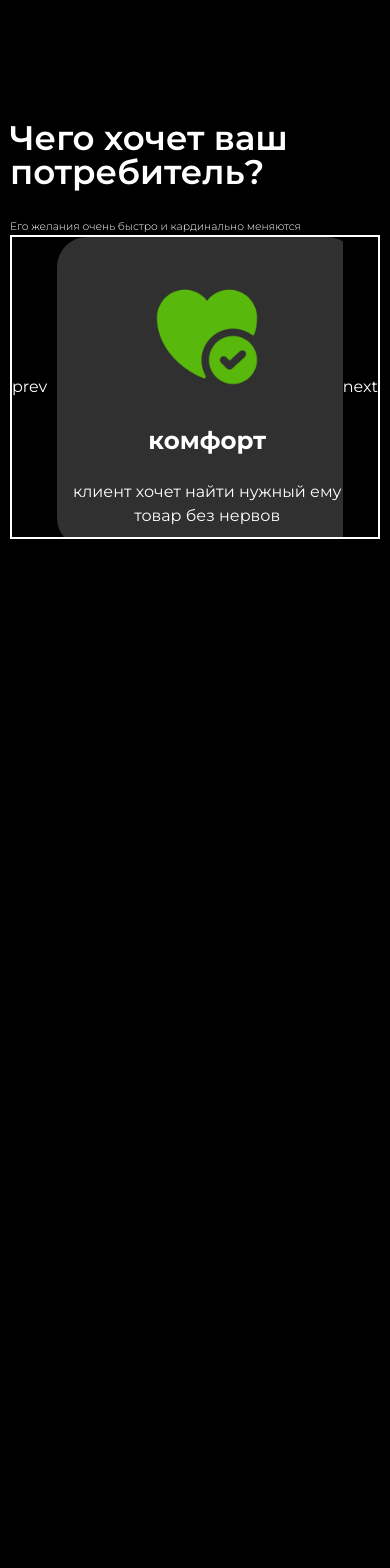
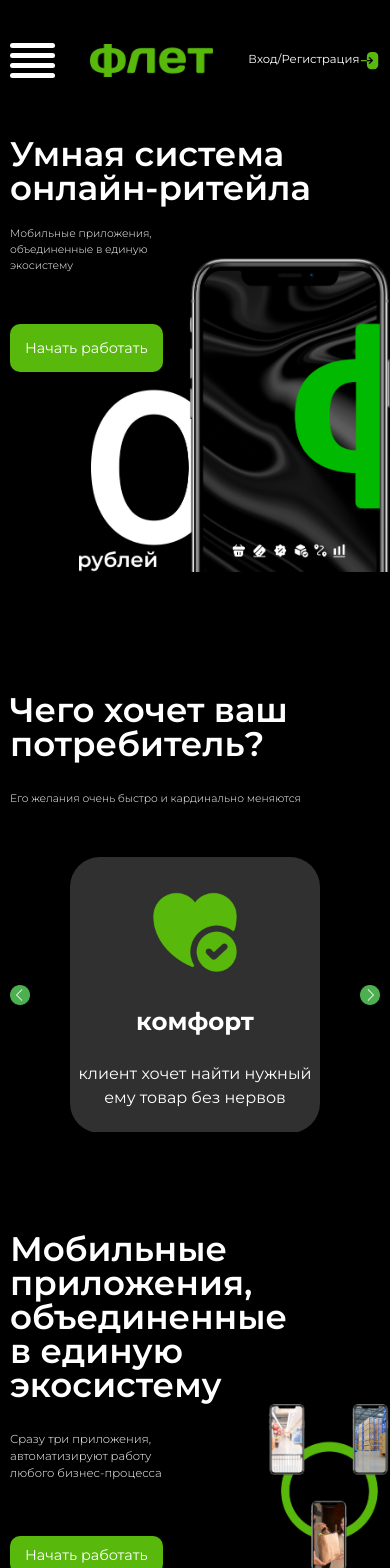
Before and after one commit to DanilGrebnev/new_flet, a React (Create React App) app: page / in a window 390 px wide. Shown: the top 1568 px of the page. Before the commit the page ends 844 px from the top, so only its background shows below. Built offline with nearby package versions, Linux system fonts and the light colour scheme.

Commit message:
переделан слайдер

```diff
--- a/public/style.css
+++ b/public/style.css
@@ -81,9 +81,33 @@ h1 {
     }
 }
 
+@media screen and (max-width:350px) {
+    .BtnGreen {
+        font-size: 12px !important;
+        padding: 8px !important;
+    }
+}
+
 @media (max-width:390px) {
     .container {
         padding: 0 10px;
+    }
+
+    .slider_wrapper {
+        width: 270px !important;
+        height: 275px !important;
+    }
+
+    .card {
+        width: 250px !important;
+        height: 276px !important;
+        justify-content: space-evenly;
+    }
+
+    .card h4,
+    .card img,
+    .card p {
+        margin: 0 !important;
     }
 }
 
--- a/src/App.js
+++ b/src/App.js
@@ -16,10 +16,10 @@ import Footer from './components/pages/14_footer/footer';
 const App = _ => {
   return (
     <>
-      {/* <Header /> */}
-      {/* <System /> */}
+      <Header />
+      <System />
       <Wish />
-      {/* <AllApps /> */}
+      <AllApps />
       {/* <Flet /> */}
       {/* <Starts /> */}
       {/* <Ecosystem /> */}
--- a/src/components/elements/slider/slider.css
+++ b/src/components/elements/slider/slider.css
@@ -1,6 +1,6 @@
 .slider {
     color: white;
-    border: 2px solid white;
+    /* border: 2px solid white; */
     display: flex;
     align-items: center;
     justify-content: space-between;
@@ -9,7 +9,7 @@
 .slider_wrapper {
     overflow: hidden;
     width: 320px;
-    height: 300px;
+    height: 320px;
     position: relative;
 
 }
@@ -19,6 +19,21 @@
     display: flex;
     transition: 1s;
 }
-.slider_line >div{
+
+.slider_line>div {
     padding: 0 10px;
 }
+
+.slider .prev img,
+.slider .next img {
+    width: 20px;
+}
+
+.slider .prev,
+.slider .next {
+    display: flex;
+}
+
+.slider .next img {
+    transform: rotate(180deg);
+}
--- a/src/components/elements/slider/slider.js
+++ b/src/components/elements/slider/slider.js
@@ -1,44 +1,65 @@
 import './slider.css'
 import { observer } from 'mobx-react-lite'
-import { useState } from 'react'
+import store from './store'
+import { useEffect, useRef, useState } from 'react'
+import arrow from '../../img/slider/arrow.png'
 
-const Slider = ({ element, amount }) => {
-    const [transform, setTransform] = useState(0)
-    const [count, setCount] = useState(1)
+const Slider = observer(({ card, amount }) => {
+    //Процент смещения
+    const [translateX, setTranslateX] = useState(0)
+    //Счётчик перелистнутых слайдов
+    const [count, setCount] = useState(0)
 
-    const n = 100 / amount
+    //Подсчитывает процент, на который должно произойти смещение
+    const step = _ => 100 / amount
 
     const next = _ => {
         setCount(p => p + 1)
-        setTransform(prev => prev - n)
-        if (count > amount) {
-            setTransform(prev => prev = 0)
-            count = 0
+        if (count === amount) {
+            setCount(0)
+            return setTranslateX(prev => prev = 0)
         }
-        console.clear()
-        console.log("count: " + count)
-        // console.log(amount)
+        setTranslateX(prev => prev -= step())
+
+        console.log(count)
     }
 
     const prev = _ => {
-        setCount(p => p -= 1)
-        console.log(count)
+        setCount(p => p - 1)
+        if (count === -1) {
+            count = (amount - 1)
+            return translateX = -66
+        }
+        setTranslateX(prev => prev += step())
+    }
 
-        setTransform(prev => prev + n)
-    }
+    // // amount - количество слайдов
+    // const { next, prev, translateX, getCounertSlides } = store
+
+    // const wrapper = useRef(0)
+
+    // useEffect(() => {
+    //     getCounertSlides(amount)
+    // }, [])
 
     return (
         <section className="slider">
-            <div className="prev" onClick={prev}>prev</div>
+            <div className="prev" onClick={prev}>
+                <img src={arrow} />
+            </div>
             <div className="slider_wrapper">
-                <div style={{ transform: `translateX(${transform}%)` }} className="slider_line">
-                    {element}
+                <div
+                    className="slider_line"
+                    style={{ transform: `translateX(${translateX}%)` }} >
+                    {card}
                 </div>
             </div>
-            <div className="next" onClick={next}>next</div>
-        </section>
+            <div className="next" onClick={_ => next(amount)}>
+                <img src={arrow} />
+            </div>
+        </section >
     )
 
-}
+})
 
 export default Slider
--- a/src/components/elements/slider/store.js
+++ b/src/components/elements/slider/store.js
@@ -1,12 +1,51 @@
 import { makeAutoObservable } from "mobx";
 
-class SLider {
+class Slider {
     constructor() {
         makeAutoObservable(this)
     }
 
+    //Процент смещения
+    translateX = 0
 
+    //Количество слайдеров
+    amount = 0
 
+    //Счётчик перелистнутых слайдов
+    count = 0
+
+    //Устанавливает количество слайдов
+    getCounertSlides = n => this.amount = n
+
+    //Получение размера карты
+    getCardSize = el => {
+        console.clear()
+        console.log("offsetWIdth: " + el.current.offsetWidth)
+        console.log(el.current)
+    }
+
+    //Подсчитывает процент, на который должно произойти смещение
+    step = _ => 100 / this.amount
+
+    next = _ => {
+        this.count++
+        if (this.count === this.amount) {
+            this.count = 0
+            return this.translateX = 0
+        }
+
+        this.translateX -= this.step()
+    }
+
+    prev = _ => {
+        this.count--
+        if (this.count === -1) {
+            this.count = (this.amount - 1)
+            return this.translateX = -66
+        }
+
+        this.translateX += this.step()
+    }
 }
 
-export default new SLider()
+export default new Slider()
--- a/src/components/pages/2_system/system.css
+++ b/src/components/pages/2_system/system.css
@@ -19,7 +19,7 @@
     max-width: 550px;
 }
 
-#system>div {
+#system>img {
     position: absolute;
     right: 0;
     top: 0;
@@ -27,8 +27,8 @@
     width: var(--s_img-adaptive);
     height: var(--s_img-adaptive);
     z-index: -1;
-    background-size: contain;
-    background-repeat: no-repeat;
+    object-fit: contain;
+    object-position: right;
 }
 
 @media (max-width:960px) {
@@ -40,7 +40,8 @@
         margin-bottom: 200px;
     }
 
-    #system>div {
+    #system>img {
+
         top: auto;
         bottom: 0;
     }
@@ -54,15 +55,16 @@
     #system .BtnGreen {
         padding: 15px;
     }
-
-    /* #system .BtnGreen {
-        margin-bottom: 280px;
-    } */
-
 }
 
 @media (max-width:390px) {
-    #system .BtnGreen {
+    /* #system .BtnGreen {
         padding: 10px;
+    } */
+}
+
+@media (max-width:360px) {
+    #system>img {
+        height: 300px;
     }
 }
--- a/src/components/pages/2_system/system.js
+++ b/src/components/pages/2_system/system.js
@@ -19,7 +19,7 @@ const System = _ => {
                 единую экосистему
             </p>
             <BtnGreen />
-            <div style={style} />
+            <img src={phone} />
         </section>
     )
 }
--- a/src/components/pages/3_wish/wish.css
+++ b/src/components/pages/3_wish/wish.css
@@ -31,8 +31,6 @@
     margin-top: 30px;
     max-width: 380px;
 }
-
-/* font-size: calc(24px + 16 * ((100vw - 320px) / (1280 - 320))); */
 
 #wish .card {
     width: calc(278px + (344 - 278) * ((100vw - 320px) / (1920 - 320)));
@@ -86,10 +84,12 @@
     }
 
     #wish .card {
+        width: auto;
         transform: none;
         margin: 0;
         position: static;
         left: 0;
+        height: 100%;
     }
 
     #wish .card p {
@@ -98,9 +98,11 @@
 
     #wish #card-wrapper {
         margin-top: 50px;
-        width: 100%;
-        display: flex;
-        justify-content: space-between;
+        max-width: 100%;
+        display: grid;
+        grid-template-columns: repeat(auto-fit, minmax(200px, 1fr));
+        grid-template-rows: auto;
+        gap: 20px;
     }
 }
 
@@ -115,11 +117,13 @@
         display: none;
     }
 
-    #wish .card{
+    #wish .card {
         width: 300px;
     }
 
     #wish .slider {
+        margin-top: 50px;
         display: flex;
     }
+
 }
--- a/src/components/pages/3_wish/wish.js
+++ b/src/components/pages/3_wish/wish.js
@@ -18,8 +18,6 @@ const Wish = _ => {
         </div>
     })
 
-
-
     return (
         <section id="wish" className='container'>
             <h1 className='font_80'>
@@ -33,7 +31,7 @@ const Wish = _ => {
             <div id="card-wrapper">
                 {cards}
             </div>
-            <Slider element={cards} amount={content.length} />
+            <Slider card={cards} amount={content.length} />
         </section>
     )
 }
--- a/src/components/pages/4_all-apps/all-apps.css
+++ b/src/components/pages/4_all-apps/all-apps.css
@@ -16,15 +16,74 @@
     margin-top: 53px;
 }
 
-#all-apps div {
-    background-size: contain;
-    background-repeat: no-repeat;
-    position: absolute;
-    max-width: 565px;
-    width: 100%;
-    height: 780px;
+#all-apps img {
     top: 50%;
     right: 0;
+    z-index: -1;
+    height: 780px;
+    max-width: 565px;
+    position: absolute;
+    object-fit: contain;
     transform: translateY(-50%);
-    z-index: -1;
 }
+
+@media screen and (max-width:1050px) {
+    #all-apps {
+        margin-top: 200px;
+    }
+
+    #all-apps img {
+        height: 500px;
+    }
+}
+
+@media screen and (max-width:860px) {
+    #all-apps {
+        margin-top: 100px;
+    }
+
+    #all-apps h1,
+    #all-apps p {
+        max-width: 50%;
+    }
+
+    #all-apps img {
+        height: 400px;
+    }
+}
+
+@media screen and (max-width:650px) {
+    #all-apps img {
+        height: 300px;
+        top: auto;
+        transform: none;
+        bottom: 0;
+    }
+}
+
+@media screen and (max-width:550px) {
+    #all-apps h1 {
+        max-width: 60%;
+    }
+
+    #all-apps img {
+        height: 250px;
+    }
+
+    #all-apps button {
+        padding: 10px 15px;
+    }
+}
+
+@media screen and (max-width:430px) {
+    #all-apps img {
+        height: 200px;
+    }
+
+}
+
+@media screen and (max-width:460px) {
+    #all-apps img {
+        height: 170px;
+    }
+}
--- a/src/components/pages/4_all-apps/all-apps.js
+++ b/src/components/pages/4_all-apps/all-apps.js
@@ -10,14 +10,15 @@ const AllApps = _ => {
 
     return (
         <section id="all-apps" className='container'>
-            <h1 className='font_80'>Мобильные приложения,
+            <h1 className='font_80'>
+                Мобильные приложения,
                 объединенные в единую экосистему
             </h1>
             <p className='h1_sub font_24'>
                 Сразу три приложения, автоматизируют работу любого бизнес-процесса
             </p>
             <BtnGreen />
-            <div style={style} />
+            <img src={img} />
         </section>
     )
 }
```
Also changed, not shown: src/components/img/slider/arrow.png (added).
